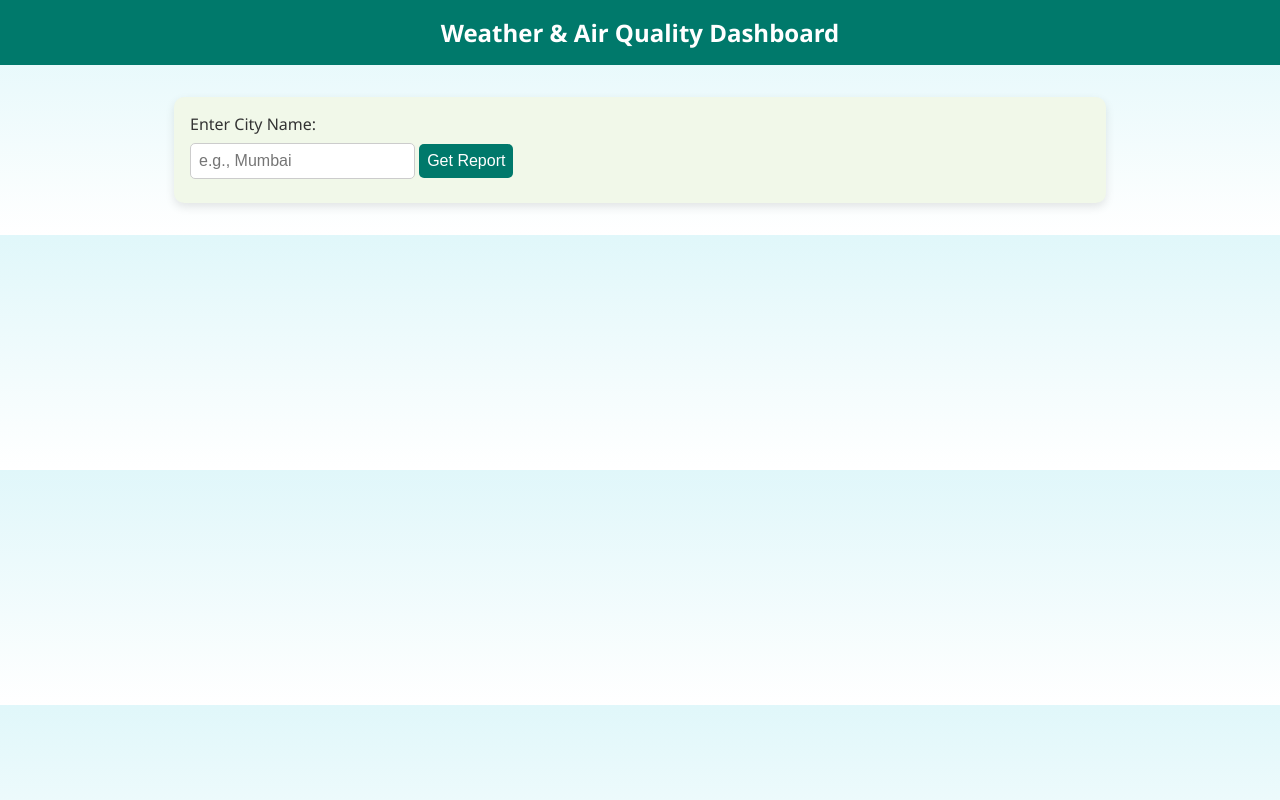
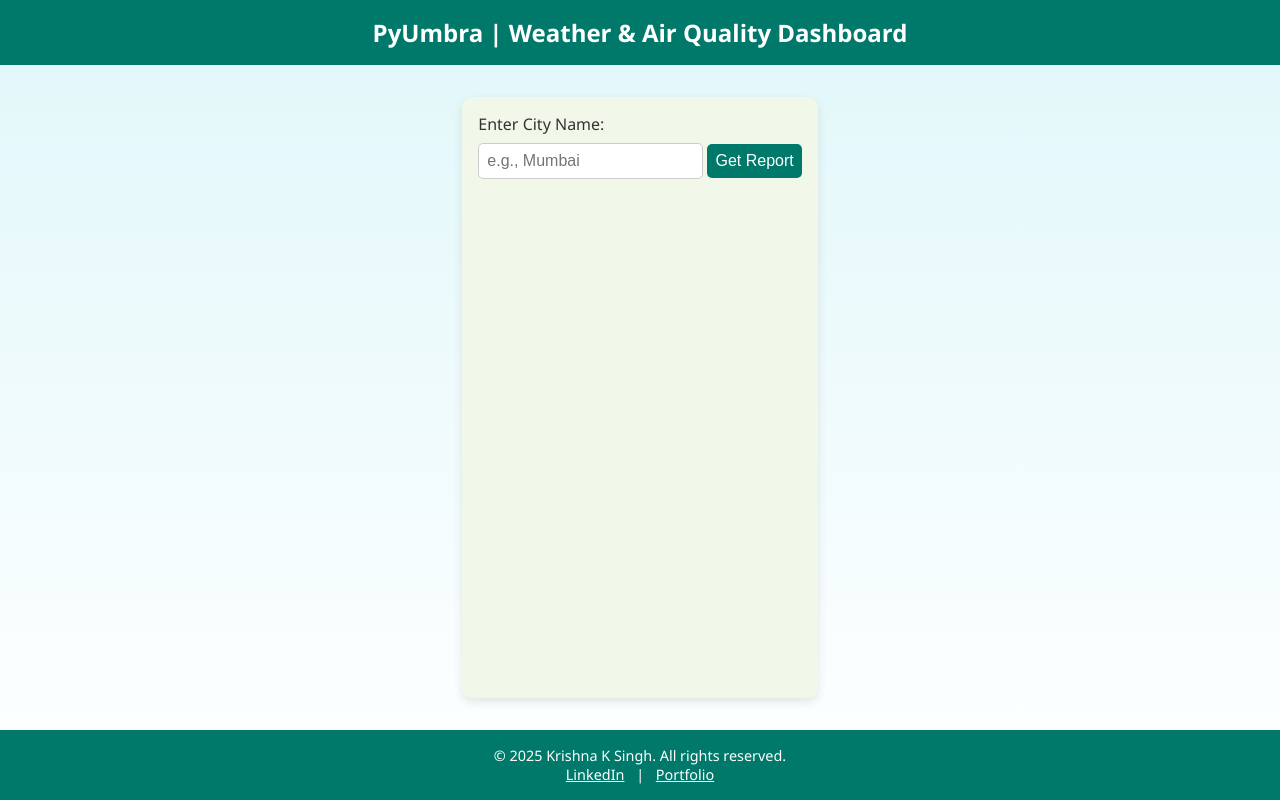
Before and after one commit to ikrishhsinghh/PyUmbra, a plain HTML site: page index.html in a window 1280 px wide. Drawn offline with Linux system fonts and the light colour scheme.

Commit message:
Update index.html

```diff
--- a/index.html
+++ b/index.html
@@ -3,7 +3,7 @@
 <head>
 <meta charset="UTF-8">
 <meta name="viewport" content="width=device-width, initial-scale=1.0">
-<title>Weather & AQI Report</title>
+<title>PyUmbra | Weather & AQI Report</title>
 <style>
     body {
         font-family: 'Segoe UI', sans-serif;
@@ -11,6 +11,9 @@
         margin: 0;
         padding: 0;
         color: #333;
+        display: flex;
+        flex-direction: column;
+        min-height: 100vh;
     }
     header {
         background-color: #00796b;
@@ -27,6 +30,7 @@
         background-color: #f1f8e9;
         border-radius: 10px;
         box-shadow: 0px 4px 10px rgba(0,0,0,0.1);
+        flex: 1;
     }
     input, button {
         padding: 0.5rem;
@@ -65,11 +69,24 @@
         font-size: 1.2rem;
         color: #00796b;
     }
+    footer {
+        background-color: #00796b;
+        color: white;
+        text-align: center;
+        padding: 1rem 0;
+        font-size: 0.9rem;
+    }
+    footer a {
+        color: #ffffff;
+        text-decoration: underline;
+        margin: 0 0.5rem;
+    }
 </style>
 </head>
 <body>
 
-<header>Weather & Air Quality Dashboard</header>
+<header>PyUmbra | Weather & Air Quality Dashboard</header>
+
 <main>
     <label for="city">Enter City Name:</label><br>
     <input type="text" id="city" placeholder="e.g., Mumbai">
@@ -77,6 +94,13 @@
 
     <div id="report"></div>
 </main>
+
+<footer>
+    © 2025 Krishna K Singh. All rights reserved.
+    <br>
+    <a href="https://www.linkedin.com/in/ikrishnasinghh/" target="_blank">LinkedIn</a> |
+    <a href="https://ikrishhsinghh.github.io/Portfolio/" target="_blank">Portfolio</a>
+</footer>
 
 <script>
 const OPENWEATHER_API = "2ea555c0e8800f6d30d000bed5888a52";
@@ -90,7 +114,6 @@ const helplines = {
     "default": "Local Emergency Number: 112"
 };
 
-// AQI helpers
 function _linearMap(C, Clow, Chigh, Ilow, Ihigh) {
     return (Ihigh - Ilow) * (C - Clow) / (Chigh - Clow) + Ilow;
 }
@@ -147,7 +170,6 @@ async function fetchReport() {
     reportDiv.innerHTML = "<p>Loading...</p>";
 
     try {
-        // Fetch Weather
         const weatherResp = await fetch(`https://api.openweathermap.org/data/2.5/weather?q=${city}&appid=${OPENWEATHER_API}&units=metric`);
         const weather = await weatherResp.json();
         if (weather.cod !== 200) {
@@ -160,7 +182,6 @@ async function fetchReport() {
         const lat = coord.lat;
         const lon = coord.lon;
 
-        // Fetch AQI
         const aqiResp = await fetch(`https://api.openweathermap.org/data/2.5/air_pollution?lat=${lat}&lon=${lon}&appid=${OPENWEATHER_API}`);
         const aqiData = await aqiResp.json();
         const comp = aqiData.list[0].components;
@@ -168,12 +189,10 @@ async function fetchReport() {
         const pm10 = comp.pm10;
         const aqiIndex = Math.max(aqiPM25(pm25), aqiPM10(pm10));
 
-        // Fetch population
         const popResp = await fetch(`https://restcountries.com/v3.1/alpha/${sys.country}`);
         const popData = await popResp.json();
         const population = popData[0].population;
 
-        // Detect emergencies
         const emergencies = [];
         const temp = main.temp;
         const windSpeed = wind.speed;
@@ -185,7 +204,6 @@ async function fetchReport() {
         if (windSpeed >= 15) emergencies.push("High Wind");
         if (aqiIndex >= 151) emergencies.push("Severe Air Pollution");
 
-        // Build advisories
         const advisories = [];
         if (/rain|storm/.test(description)) advisories.push("Carry umbrella/raincoat", "Avoid flooded roads");
         if (temp >= 35) advisories.push("Stay hydrated", "Avoid outdoor activity midday");
@@ -197,11 +215,9 @@ async function fetchReport() {
         else if (aqiIndex >= 101) advisories.push("Moderate — avoid long outdoor exertion");
         else advisories.push("Air quality acceptable");
 
-        // Trim advisories
         while (advisories.length < 3) advisories.push("Keep emergency numbers handy.");
         const contact = helplines[sys.country] || helplines.default;
 
-        // Render report
         reportDiv.innerHTML = `
         <div class="section-title">Weather Report</div>
         <table>
```
